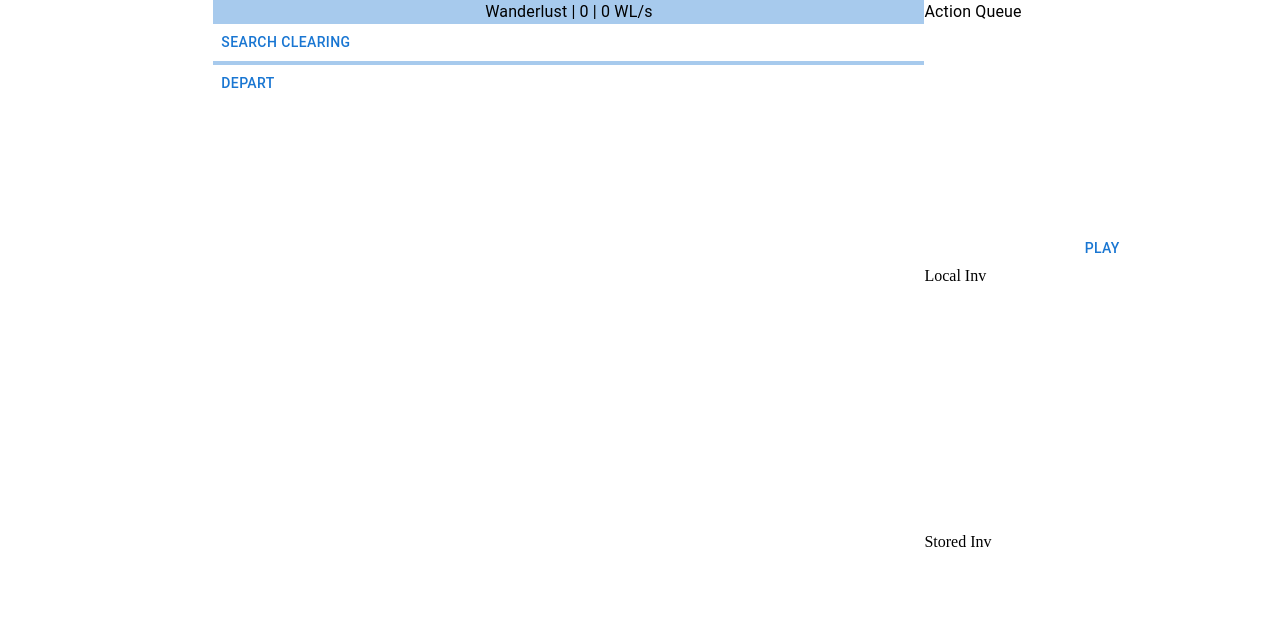
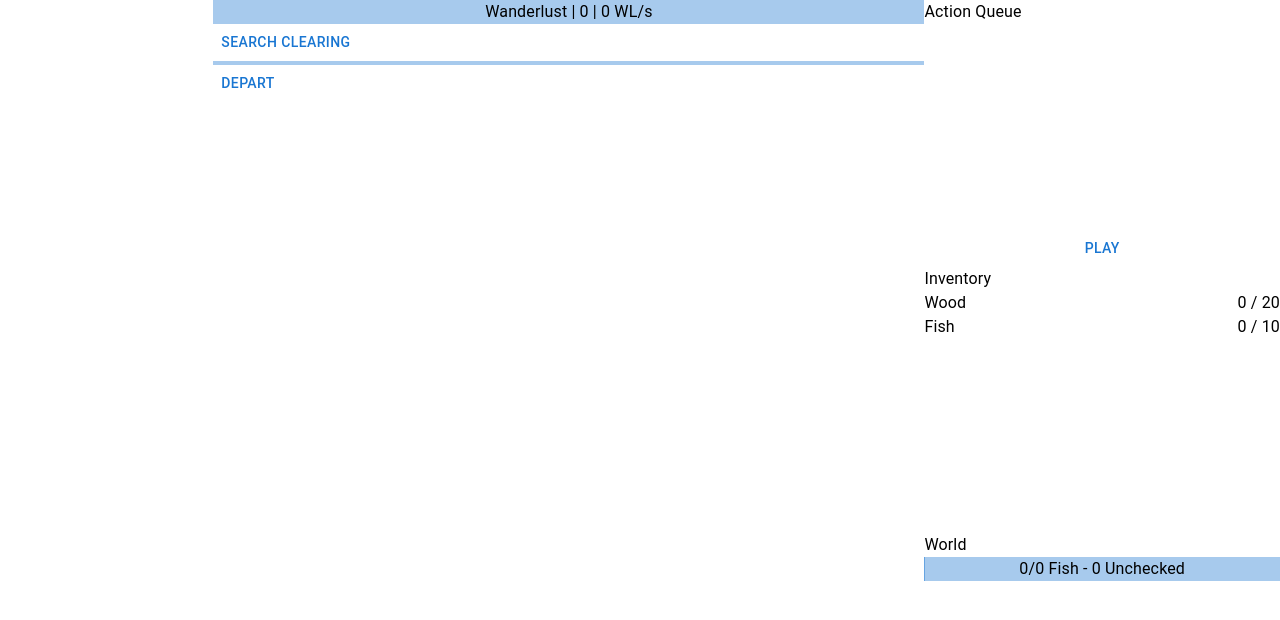
Before and after one commit to SirPrimrose/Eudaimonia, a React (Create React App) app: page / in a window 1280 px wide. Shown: the top 620 px of the page. Built offline with nearby package versions, Linux system fonts and the light colour scheme.

Commit message:
Add world resource mechanics and UI layout

```diff
--- a/src/game/data/exploreGroup.js
+++ b/src/game/data/exploreGroup.js
@@ -2,11 +2,11 @@ const EXPLORE_GROUP = {
   POND: 'Pond',
 };
 
-// Add unique fields to each skill
 const EXPLORE_BASES = {
   [EXPLORE_GROUP.POND]: {
     yScaling: 125.3,
     xScaling: 0.0016,
+    maxExploration: 50,
   },
 };
 
@@ -16,9 +16,8 @@ const EXPLORE_DATA = Object.keys(EXPLORE_BASES).reduce(
     [key]: {
       ...EXPLORE_BASES[key],
       currentExploration: 0,
-      permExploration: 0,
+      permExploration: 0, // unscaled value of exploration, see scaled exploration for comparable values
       permExplorationScaled: 0,
-      maxExploration: 100,
     },
   }),
   {}
--- /dev/null
+++ b/src/game/data/worldResource.js
@@ -0,0 +1,30 @@
+import { EXPLORE_GROUP } from './exploreGroup';
+
+const WORLD_RESOURCE_NAMES = {
+  FISH: 'Fish',
+};
+
+const WORLD_RESOURCE_BASES = {
+  [WORLD_RESOURCE_NAMES.FISH]: {
+    potencyPerUnlock: 10, // how much potency is required per unlock, determines resource availability
+    exploreGroupPotency: {
+      [EXPLORE_GROUP.POND]: 2, // how much potency an explore contribute to current potency
+    },
+  },
+};
+
+const WORLD_RESOURCE_DATA = Object.keys(WORLD_RESOURCE_BASES).reduce(
+  (result, key) => ({
+    ...result,
+    [key]: {
+      ...WORLD_RESOURCE_BASES[key],
+      currentResource: 0, // current resource available in current life
+      maxPotency: 0, // total "checks" until max resources, calculated from explore group potency
+      checkedPotency: 0, // how many checks have been finished
+      unlockedResource: 0, // how much max resource is available
+    },
+  }),
+  {}
+);
+
+export { WORLD_RESOURCE_NAMES, WORLD_RESOURCE_DATA };
--- a/src/game/layout/ActionQueuePanel.jsx
+++ b/src/game/layout/ActionQueuePanel.jsx
@@ -1,7 +1,7 @@
-import React from 'react';
+import React, { Fragment } from 'react';
 import PropTypes from 'prop-types';
 import { connect } from 'react-redux';
-import { Button, Grid, IconButton, Stack, Typography } from '@mui/material';
+import { Button, Grid, IconButton, Typography } from '@mui/material';
 import { FontAwesomeIcon } from '@fortawesome/react-fontawesome';
 import { faXmarkCircle } from '@fortawesome/free-solid-svg-icons';
 import { actions as jobActions, getJobQueue } from '../../slice/jobSlice';
@@ -21,34 +21,31 @@ class ActionQueuePanel extends React.PureComponent {
   };
 
   getJobLayout = (jobs) => (
-    <Stack className="jobLayout">
+    <div className="panelGrid">
+      <Grid container alignItems="center" justifyContent="space-between">
         {jobs.map((job, index) => (
-        <Grid
-          container
-          key={job.queueId}
-          alignItems="center"
-          justifyContent="space-between"
-        >
+          <Fragment key={job.queueId}>
             <Grid item xs={2}>
-            <Typography className="job">{`${index + 1}.`}</Typography>
+              <Typography>{`${index + 1}.`}</Typography>
             </Grid>
             <Grid item xs={8}>
-            <Typography className="job">{`${job.name}`}</Typography>
+              <Typography>{`${job.name}`}</Typography>
             </Grid>
             <Grid item xs="auto">
               <IconButton onClick={this.handleCancelJob(job.queueId)}>
                 <FontAwesomeIcon icon={faXmarkCircle} />
               </IconButton>
             </Grid>
+          </Fragment>
+        ))}
       </Grid>
-      ))}
-    </Stack>
+    </div>
   );
 
   render() {
     const { jobs, isPaused } = this.props;
     return (
-      <div className="actionQueue">
+      <div className="panelOutline">
         <Typography className="title">Action Queue</Typography>
         {this.getJobLayout(jobs)}
         <Button onClick={this.handlePause}>
--- a/src/game/layout/InventoryPanel.jsx
+++ b/src/game/layout/InventoryPanel.jsx
@@ -1,6 +1,8 @@
 import { Grid } from '@mui/material';
 import React from 'react';
 import ActionQueuePanel from './ActionQueuePanel';
+import PlayerInventoryPanel from './PlayerInventoryPanel';
+import WorldInventoryPanel from './WorldInventoryPanel';
 
 class InventoryPanel extends React.PureComponent {
   render() {
@@ -10,10 +12,10 @@ class InventoryPanel extends React.PureComponent {
           <ActionQueuePanel />
         </Grid>
         <Grid item xs={4} sx={{ overflow: 'hidden' }}>
-          <div>Local Inv</div>
+          <PlayerInventoryPanel />
         </Grid>
         <Grid item xs={4} sx={{ overflow: 'hidden' }}>
-          <div>Stored Inv</div>
+          <WorldInventoryPanel />
         </Grid>
       </Grid>
     );
--- /dev/null
+++ b/src/game/layout/PlayerInventoryPanel.jsx
@@ -0,0 +1,49 @@
+import React, { Fragment } from 'react';
+import PropTypes from 'prop-types';
+import { connect } from 'react-redux';
+import { Grid, Typography } from '@mui/material';
+import { getInventory } from '../../slice/inventorySlice';
+
+class PlayerInventoryPanel extends React.PureComponent {
+  getInventoryLayout = (inventory) => (
+    <div className="panelGrid">
+      <Grid container alignItems="center" justifyContent="space-between">
+        {Object.entries(inventory).map(([itemName, item]) => (
+          <Fragment key={itemName}>
+            <Grid item xs={9}>
+              <Typography>{`${itemName}`}</Typography>
+            </Grid>
+            <Grid item xs="auto">
+              <Typography>{`${item.currentAmount} / ${item.maxAmount}`}</Typography>
+            </Grid>
+          </Fragment>
+        ))}
+      </Grid>
+    </div>
+  );
+
+  render() {
+    const { inventory } = this.props;
+    return (
+      <div className="panelOutline">
+        <Typography className="title">Inventory</Typography>
+        {this.getInventoryLayout(inventory)}
+      </div>
+    );
+  }
+}
+
+PlayerInventoryPanel.propTypes = {
+  inventory: PropTypes.objectOf(
+    PropTypes.shape({
+      currentAmount: PropTypes.number.isRequired,
+      maxAmount: PropTypes.number.isRequired,
+    })
+  ).isRequired,
+};
+
+const mapStateToProps = (state) => ({
+  inventory: getInventory(state),
+});
+
+export default connect(mapStateToProps)(PlayerInventoryPanel);
--- /dev/null
+++ b/src/game/layout/WorldInventoryPanel.jsx
@@ -0,0 +1,77 @@
+import React, { Fragment } from 'react';
+import PropTypes from 'prop-types';
+import { connect } from 'react-redux';
+import { Grid, Tooltip, Typography } from '@mui/material';
+import ProgressBarWithOverlay from '../../shared/ProgressBarWithOverlay';
+import { getProgressValue } from '../../shared/util';
+import { getWorldResources } from '../../slice/exploreGroupSlice';
+
+class WorldInventoryPanel extends React.PureComponent {
+  renderGridItemContent = (worldResourceName, worldResource) => (
+    <Tooltip
+      title={`Gain ${1} ${worldResourceName} every ${
+        worldResource.potencyPerUnlock
+      } checked`}
+    >
+      <div>
+        <ProgressBarWithOverlay
+          value={getProgressValue(
+            worldResource.currentResource,
+            worldResource.unlockedResource
+          )}
+        >
+          {`${worldResource.currentResource}/${
+            worldResource.unlockedResource
+          } ${worldResourceName} - ${
+            worldResource.maxPotency - worldResource.checkedPotency
+          } Unchecked`}
+        </ProgressBarWithOverlay>
+      </div>
+    </Tooltip>
+  );
+
+  getWorldResourceLayout = (worldResources) => (
+    <div className="panelGrid">
+      <Grid container alignItems="center" justifyContent="space-between">
+        {Object.entries(worldResources).map(
+          ([worldResourceName, worldResource]) => (
+            <Fragment key={worldResourceName}>
+              <Grid item xs={12}>
+                {this.renderGridItemContent(worldResourceName, worldResource)}
+              </Grid>
+            </Fragment>
+          )
+        )}
+      </Grid>
+    </div>
+  );
+
+  render() {
+    const { worldResources } = this.props;
+
+    return (
+      <div className="panelOutline">
+        <Typography className="title">World</Typography>
+        {this.getWorldResourceLayout(worldResources)}
+      </div>
+    );
+  }
+}
+
+WorldInventoryPanel.propTypes = {
+  worldResources: PropTypes.objectOf(
+    PropTypes.shape({
+      potencyPerUnlock: PropTypes.number.isRequired,
+      currentResource: PropTypes.number.isRequired,
+      unlockedResource: PropTypes.number.isRequired,
+      checkedPotency: PropTypes.number.isRequired,
+      maxPotency: PropTypes.number.isRequired,
+    })
+  ).isRequired,
+};
+
+const mapStateToProps = (state) => ({
+  worldResources: getWorldResources(state),
+});
+
+export default connect(mapStateToProps)(WorldInventoryPanel);
--- a/src/shared/util.js
+++ b/src/shared/util.js
@@ -1,4 +1,5 @@
-const getProgressValue = (value, maxValue) => (value / maxValue) * 100;
+const getProgressValue = (value, maxValue) =>
+  maxValue === 0 ? 0 : (value / maxValue) * 100;
 
 const getExponentialDecayValue = (value, yScaling, xScaling) =>
   yScaling * (1 - Math.E ** (-xScaling * value));
--- a/src/slice/exploreGroupSlice.js
+++ b/src/slice/exploreGroupSlice.js
@@ -1,10 +1,26 @@
 /* eslint-disable no-param-reassign */
 import { createSlice } from '@reduxjs/toolkit';
 import { EXPLORE_DATA } from '../game/data/exploreGroup';
+import { WORLD_RESOURCE_DATA } from '../game/data/worldResource';
 import { getExponentialDecayValue } from '../shared/util';
 
 const initialState = {
+  worldResources: WORLD_RESOURCE_DATA,
   exploreGroups: EXPLORE_DATA,
+};
+
+const recalulateAllWorldResources = (worldResources, exploreGroups) => {
+  Object.values(worldResources).forEach((worldResource) => {
+    worldResource.maxPotency = Object.entries(
+      worldResource.exploreGroupPotency
+    ).reduce(
+      (partialPotency, [exploreGroupName, potency]) =>
+        partialPotency +
+        Math.floor(exploreGroups[exploreGroupName].currentExploration) *
+          potency,
+      0
+    );
+  });
 };
 
 export const exploreGroupSlice = createSlice({
@@ -29,6 +45,15 @@ export const exploreGroupSlice = createSlice({
         ),
         exploreGroup.maxExploration
       );
+
+      recalulateAllWorldResources(state.worldResources, state.exploreGroups);
+    },
+    resetExploreGroup: (state, { payload: name }) => {
+      const exploreGroup = state.exploreGroups[name];
+
+      exploreGroup.currentExploration = exploreGroup.permExplorationScaled;
+
+      recalulateAllWorldResources(state.worldResources, state.exploreGroups);
     },
   },
 });
@@ -38,6 +63,8 @@ export const getExploreGroups = (store) => store.exploreGroup.exploreGroups;
 export const getExploreGroupByName = (store) => (groupName) =>
   getExploreGroups(store)[groupName];
 
+export const getWorldResources = (store) => store.exploreGroup.worldResources;
+
 export const { actions } = exploreGroupSlice;
 
 export default exploreGroupSlice.reducer;
--- a/src/slice/inventorySlice.js
+++ b/src/slice/inventorySlice.js
@@ -28,8 +28,10 @@ export const inventorySlice = createSlice({
   },
 });
 
+export const getInventory = (store) => store.inventory.items;
+
 export const getItemByName = (store) => (itemName) =>
-  store.inventory.items[itemName];
+  getInventory(store)[itemName];
 
 export const { actions } = inventorySlice;
 
--- a/src/styles/ActionQueuePanel.scss
+++ /dev/null
@@ -1,10 +0,0 @@
-.actionQueue {
-  display: flex;
-  flex-direction: column;
-  height: 100%;
-
-  .jobLayout {
-    flex: 1;
-    overflow: auto;
-  }
-}
--- a/src/styles/main.scss
+++ b/src/styles/main.scss
@@ -1,3 +1,13 @@
 @use 'index';
-@use 'ActionQueuePanel';
 @use 'TextPanel';
+
+.panelOutline {
+  display: flex;
+  flex-direction: column;
+  height: 100%;
+
+  .panelGrid {
+    flex: 1;
+    overflow: auto;
+  }
+}
```
Lines whose indentation alone changed are shown as unchanged.
